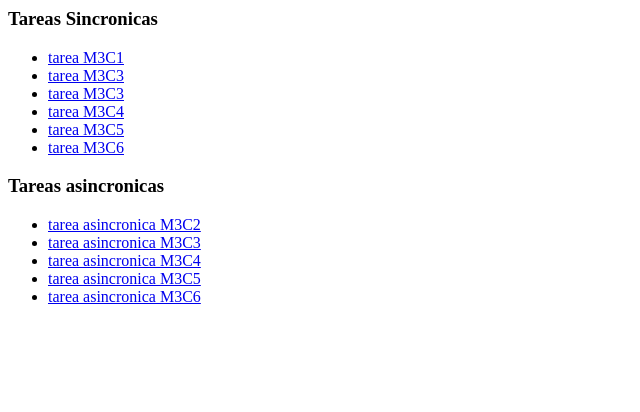
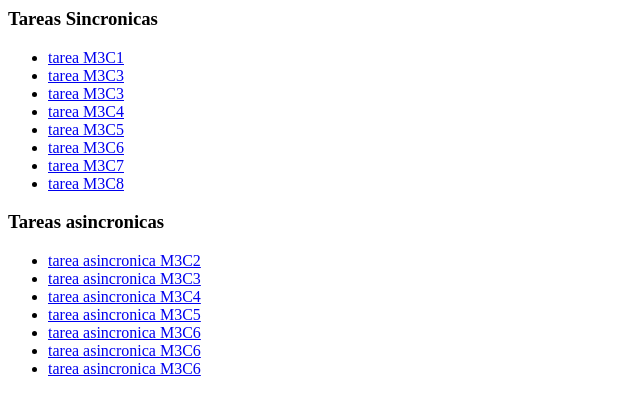
Before and after one commit to toffycaluga/tareas, a plain HTML site: page modulo3/index.html in a window 1280 px wide. Shown: the whole page, without its empty margins (0-640 px from the left). Drawn offline with Linux system fonts and the light colour scheme.

Commit message:
Update index.html

```diff
--- a/modulo3/index.html
+++ b/modulo3/index.html
@@ -5,10 +5,12 @@
       <ul>
         <li><a href="modulo3/tarea_sincronica_m3c1.html" >tarea M3C1</a></li>
         <li><a href="modulo3/tarea_sincronica_m3c2.html" >tarea M3C3</a></li>
-        <li><a href="modulo3/tarea_sincronica_m3c3.html" >tarea M3C3</a></li>
+        <li><a href="modulo3/tarea_sincronica_m3c3.html" disabled>tarea M3C3</a></li>
         <li><a href="modulo3/tarea_sincronica_m3c4.html" >tarea M3C4</a></li>
         <li><a href="modulo3/tarea_sincronica_m3c5.html" >tarea M3C5</a></li>
         <li><a href="modulo3/tarea_sincronica_m3c6.html" >tarea M3C6</a></li>
+        <li><a href="modulo3/tarea_sincronica_m3c7.html" >tarea M3C7</a></li>
+        <li><a href="modulo3/tarea_sincronica_m3c8.html" >tarea M3C8</a></li>
       </ul>
     </div>
     <div class="col-sm-4">
@@ -19,6 +21,9 @@
         <li><a href="modulo3/tarea_asincronica_m3c4.html" >tarea asincronica M3C4</a></li>
         <li><a href="modulo3/tarea_asincronica_m3c5.html" >tarea asincronica M3C5</a></li>
         <li><a href="modulo3/tarea_asincronica_m3c6.html" >tarea asincronica M3C6</a></li>
+        <li><a href="modulo3/tarea_asincronica_m3c7.html" >tarea asincronica M3C6</a></li>
+        <li><a href="modulo3/tarea_asincronica_m3c8.html" >tarea asincronica M3C6</a></li>
+
       </ul>
     </div>
   </div>
```
